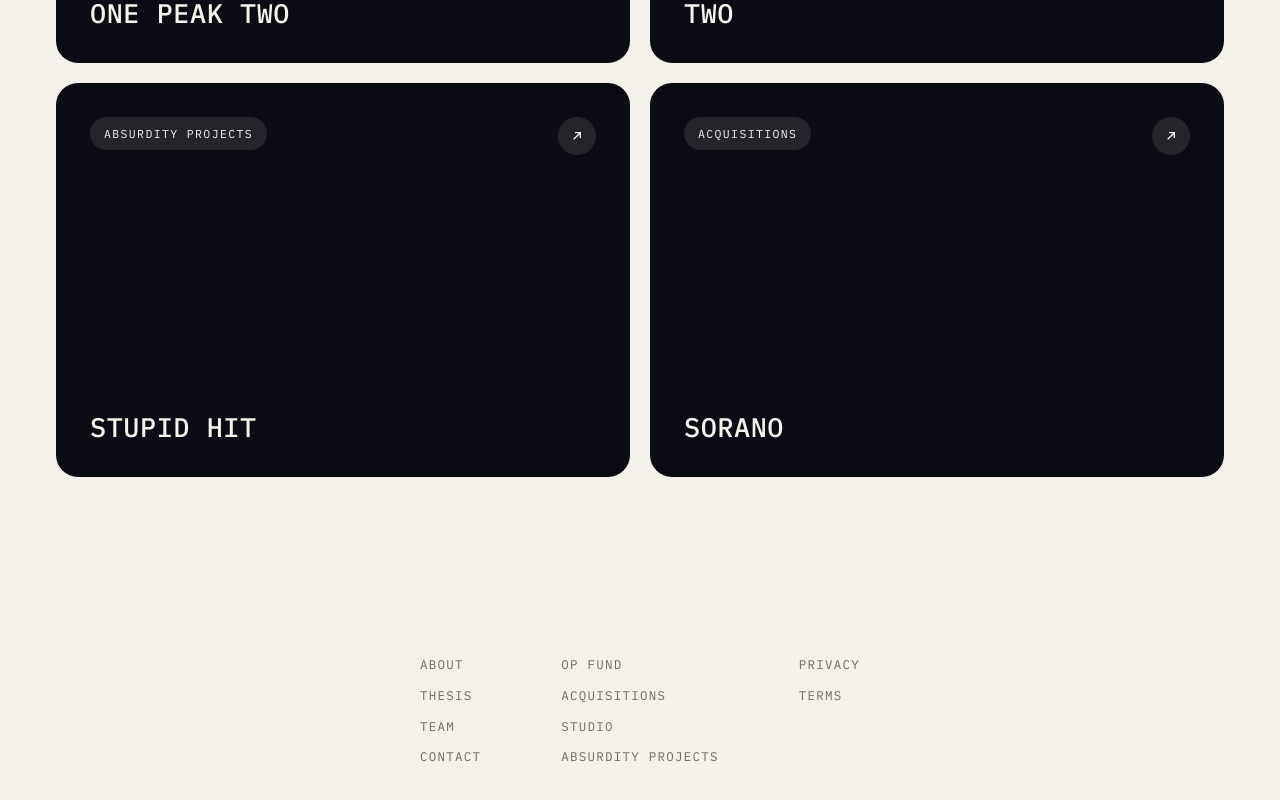
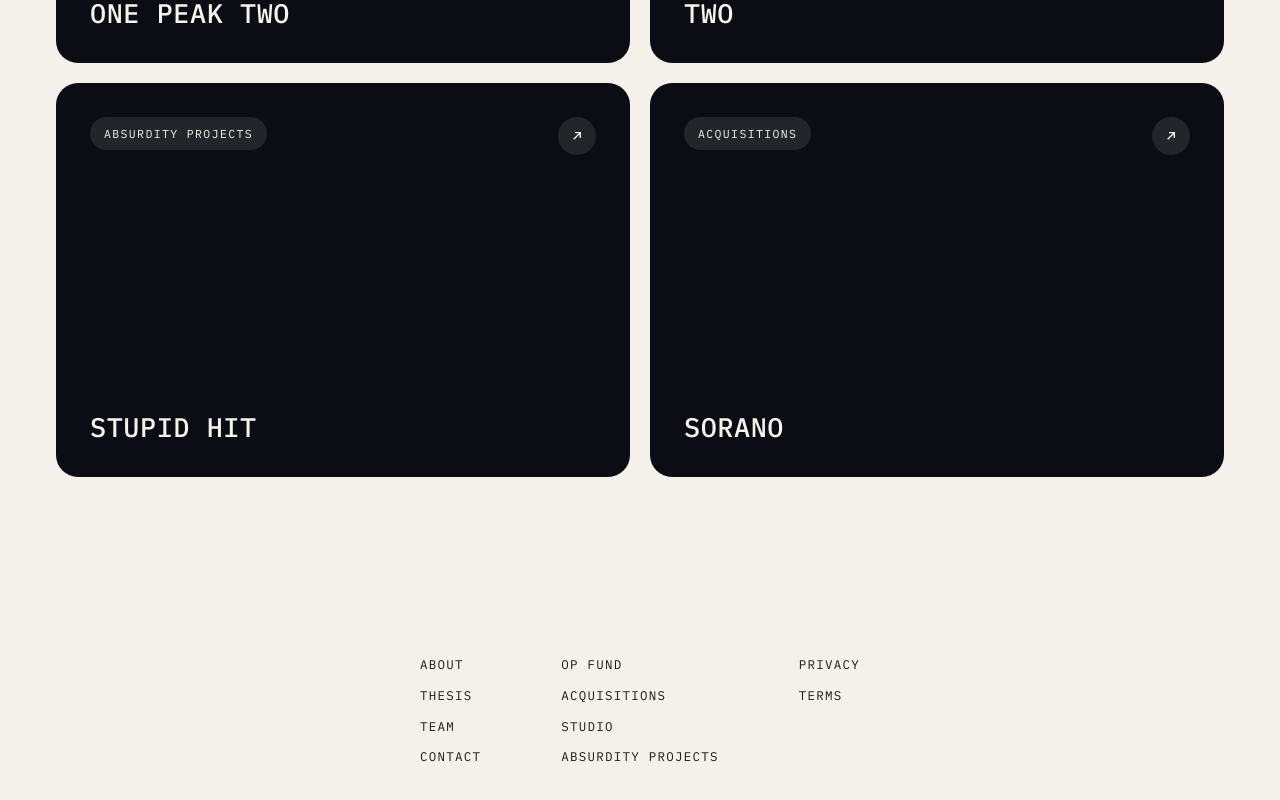
Before and after one commit to sillyledger/onpointvc, a Next.js app: page / in a window 1280 px wide. Shown: the part 2292-3092 px from the top of the page. Built offline with nearby package versions, Linux system fonts and the light colour scheme; a web font is replaced by a local one.

Commit message:
Force footer links to exact nav color via inline style

```diff
--- a/components/SiteFooter.tsx
+++ b/components/SiteFooter.tsx
@@ -23,14 +23,24 @@ export function SiteFooter() {
   return (
     <footer className="flex flex-wrap justify-center gap-x-20 gap-y-10 bg-paper px-12 py-12 max-[768px]:flex-col max-[768px]:items-start max-[768px]:justify-start max-[768px]:gap-8 max-[768px]:px-6">
       {columns.map((column, i) => (
-        <div key={i} className="fcol-dim flex flex-col gap-3 font-mono text-[12.5px] tracking-[0.1em]">
+        <div key={i} className="flex flex-col gap-3 font-mono text-[12.5px] tracking-[0.1em]">
           {column.map((link) =>
             link.href === "/contact" ? (
-              <Link key={link.label} href={link.href}>
+              <Link
+                key={link.label}
+                href={link.href}
+                style={{ color: "var(--ink)" }}
+                className="no-underline hover:!text-[var(--amber)]"
+              >
                 {link.label}
               </Link>
             ) : (
-              <a key={link.label} href={link.href}>
+              <a
+                key={link.label}
+                href={link.href}
+                style={{ color: "var(--ink)" }}
+                className="no-underline hover:!text-[var(--amber)]"
+              >
                 {link.label}
               </a>
             ),
```
